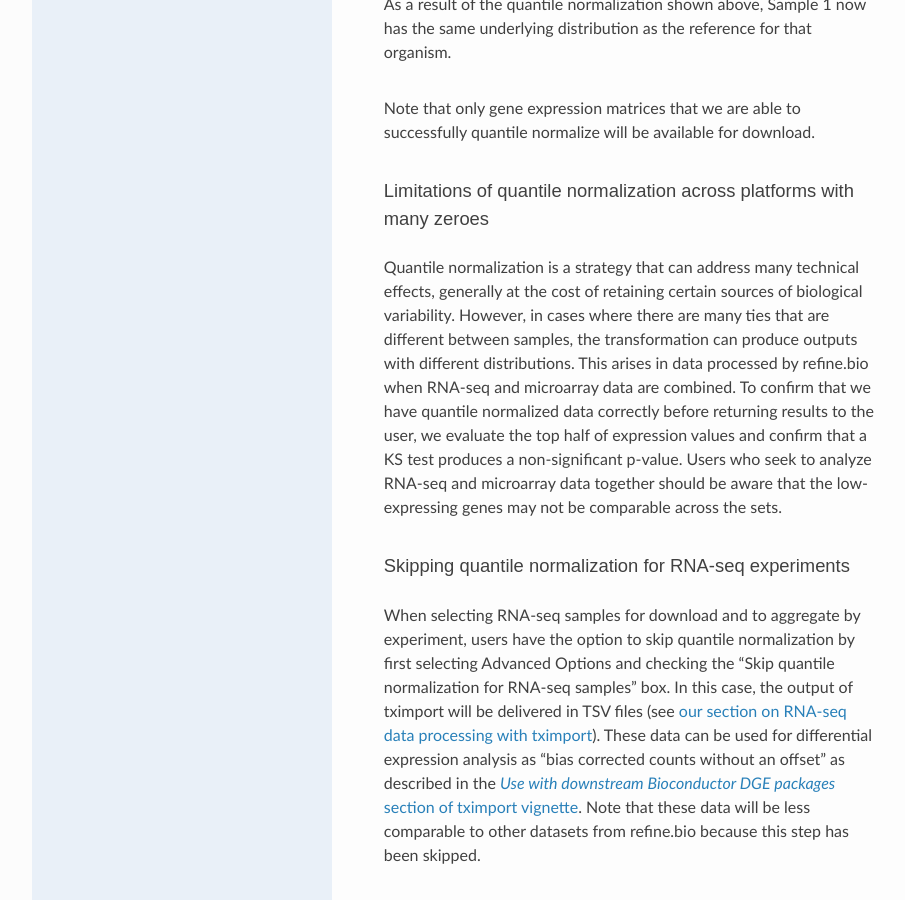
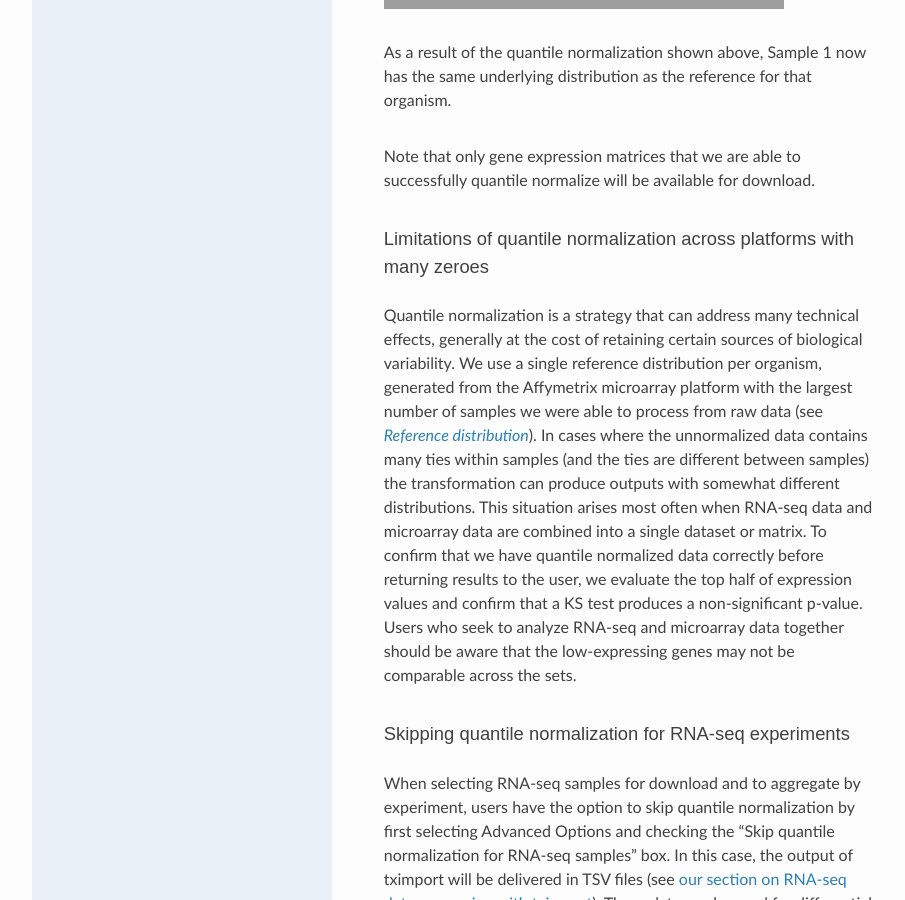
Before and after one commit to AlexsLemonade/refinebio-docs, a Sphinx documentation site: the page built from docs/main_text.md, in a window 1280 px wide and 900 px high, scrolled down 15412 px. Shown: the whole window, without its empty margins (158-1063 px from the left). Built offline with Sphinx 7.4.7 and the Read the Docs theme 2.0.0, drawn with Linux system fonts in a browser that asks for light colours; some of the changed text lies outside the part shown; grey boxes are pictures that could not be loaded.

Commit message:
Make single ref distribution per species more explicit (#143)
* Make single ref distribution per species more explicit

* Apply suggestions from code review

Co-authored-by: jashapiro <josh.shapiro@ccdatalab.org>

* A modification of Josh's edits

Co-authored-by: jashapiro <josh.shapiro@ccdatalab.org>

```diff
--- a/docs/main_text.md
+++ b/docs/main_text.md
@@ -265,6 +265,7 @@
 With that in mind, we would like the distributions of samples from different platforms/technologies to be as similar as possible.
 We use <a href ="https://en.wikipedia.org/wiki/Quantile_normalization" target = "blank"> quantile normalization</a> to accomplish this.
 Specifically, we generate a reference distribution for each organism from a large body of data with the `normalize.quantiles.determine.target` function from the <a href = "http://www.bioconductor.org/packages/release/bioc/html/preprocessCore.html" target ="blank">preprocessCore</a> R package and quantile normalize samples that a user selects for download with this target (using the `normalize.quantiles.use.target` function of `preprocessCore`).
+There is a single reference distribution per species, used to normalize all samples from that species regardless of platform or technology.
 We go into more detail below.
 
 #### Reference distribution
@@ -312,8 +313,9 @@
 #### Limitations of quantile normalization across platforms with many zeroes
 
 Quantile normalization is a strategy that can address many technical effects, generally at the cost of retaining certain sources of biological variability.
-However, in cases where there are many ties that are different between samples, the transformation can produce outputs with different distributions.
-This arises in data processed by refine.bio when RNA-seq and microarray data are combined.
+We use a single reference distribution per organism, generated from the Affymetrix microarray platform with the largest number of samples we were able to process from raw data (see [_Reference distribution_](#reference=distribution)).
+In cases where the unnormalized data contains many ties within samples (and the ties are different between samples) the transformation can produce outputs with somewhat different distributions.
+This situation arises most often when RNA-seq data and microarray data are combined into a single dataset or matrix.
 To confirm that we have quantile normalized data correctly before returning results to the user, we evaluate the top half of expression values and confirm that a KS test produces a non-significant p-value.
 Users who seek to analyze RNA-seq and microarray data together should be aware that the low-expressing genes may not be comparable across the sets.
 
```
